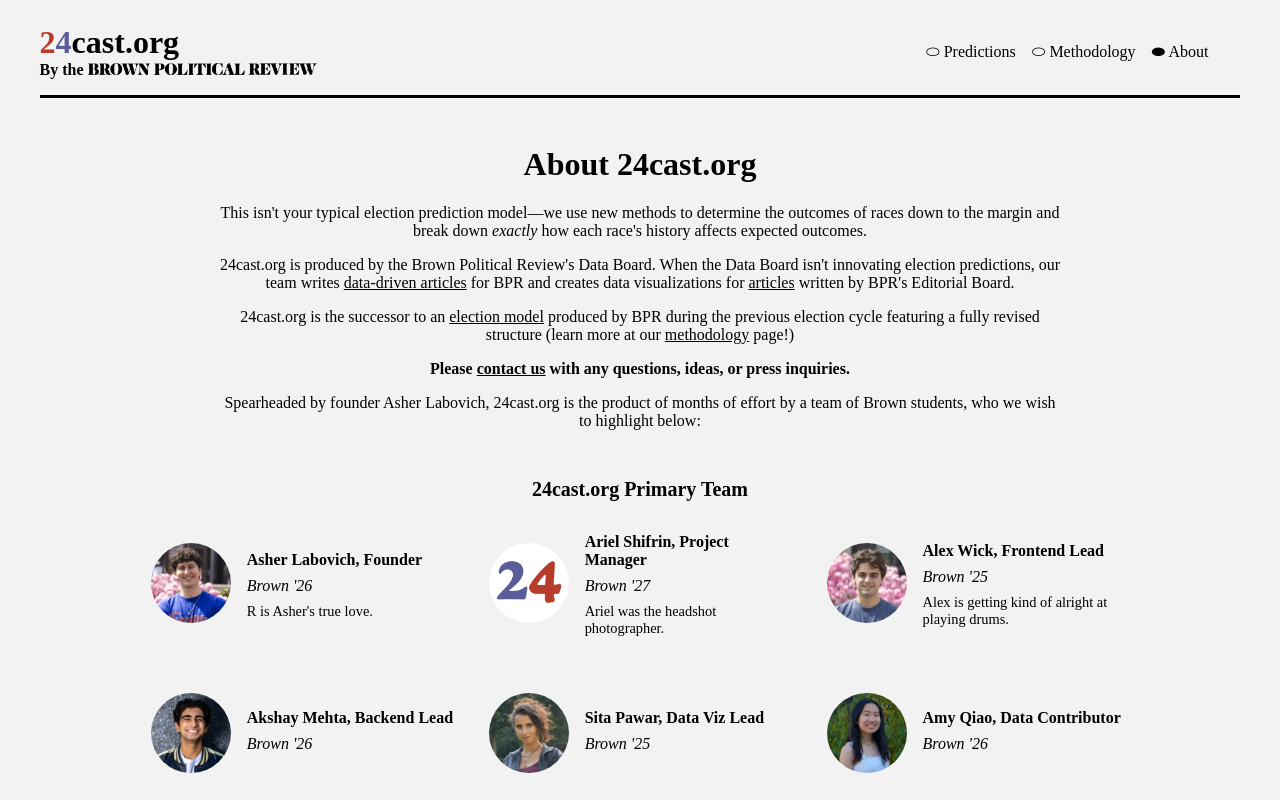
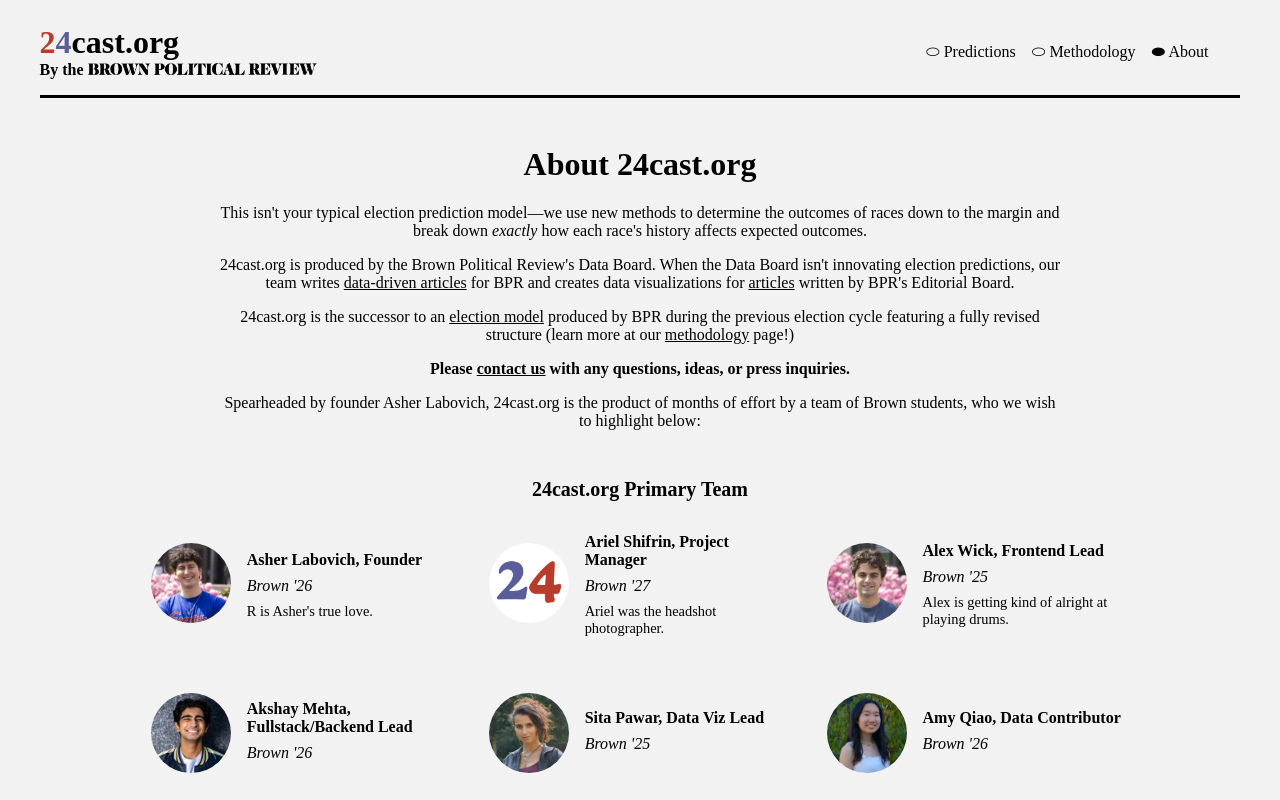
Before and after one commit to BPR-Data-Team/ElectionModel2024-site, a Next.js app: page /about in a window 1280 px wide. Shown: the top 800 px of the page. Built offline with nearby package versions, Linux system fonts and the light colour scheme; a web font is replaced by a local one.

Commit message:
Changed Akshay's Title

```diff
--- a/src/app/about/page.tsx
+++ b/src/app/about/page.tsx
@@ -23,7 +23,7 @@ const people = [
   { id: "Asher", name: 'Asher Labovich, Founder', image: asher, year: "Brown '26", bio: "R is Asher's true love."},
   { id: "Ariel", name: 'Ariel Shifrin, Project Manager', image: blank, year: "Brown '27", bio: 'Ariel was the headshot photographer.'},
   { id: "Alex", name: "Alex Wick, Frontend Lead", image: alex, year: "Brown '25", bio: "Alex is getting kind of alright at playing drums."},
-  { id: "Akshay", name: 'Akshay Mehta, Backend Lead', image: akshay, year: "Brown '26", bio: ''},
+  { id: "Akshay", name: 'Akshay Mehta, Fullstack/Backend Lead', image: akshay, year: "Brown '26", bio: ''},
   { id: "Sita", name: "Sita Pawar, Data Viz Lead", image: sita, year: "Brown '25", bio: ''},
   { id: "Amy", name: "Amy Qiao, Data Contributor", image: amy, year: "Brown '26", bio: ''},
   { id: "Javier", name: 'Javier Niño-Sears, Data Contributor', image: javier, year: "Brown '25", bio: 'Javier is probably watching multiple soccer matches simultaneously.'},
```
